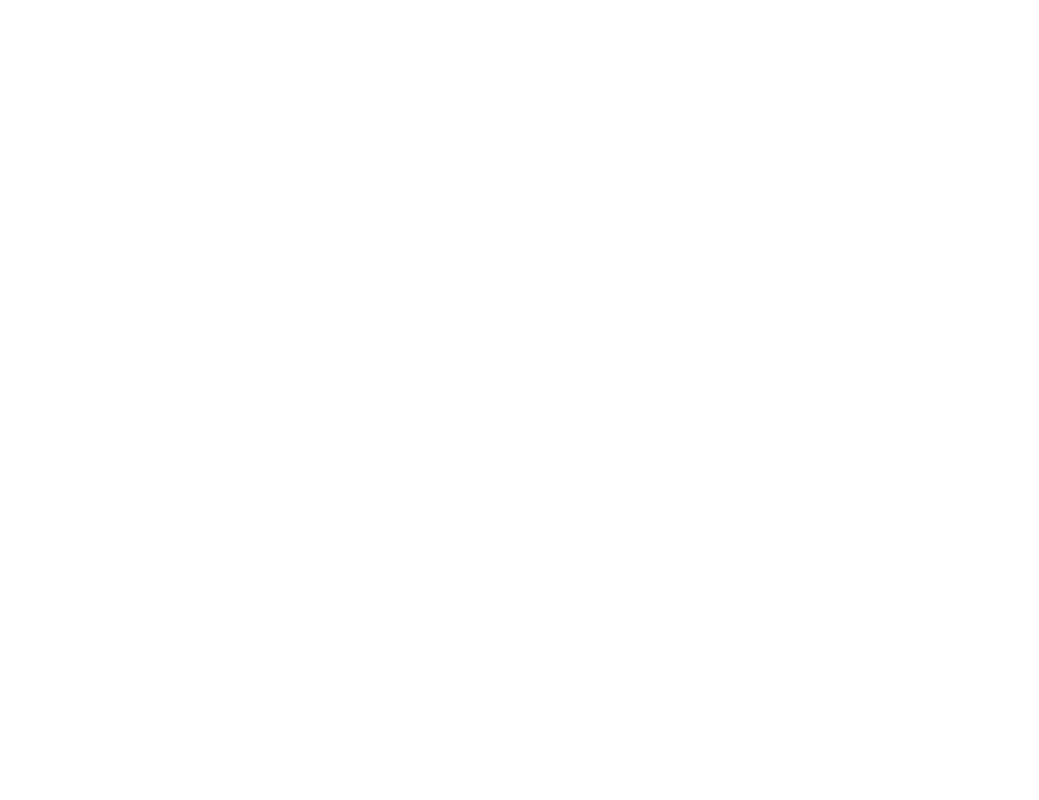
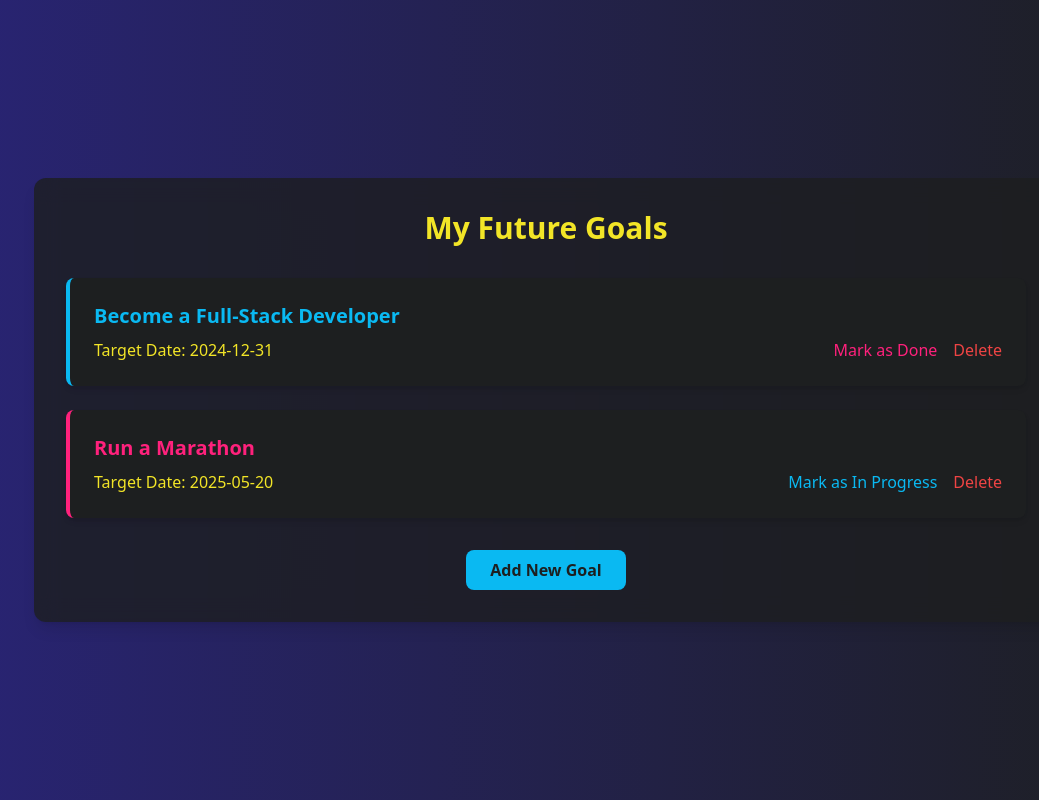
Before and after one commit to huuphuc-nguyen/RowdyHacksX-FutureSelf, a React (Vite) app: page /all-goals in a window 1280 px wide. Before the commit this address had no page. Shown: the whole page, without its empty margins (94-1133 px from the left). Built offline with nearby package versions, Linux system fonts and the light colour scheme.

Commit message:
add some screens

```diff
--- a/src/App.jsx
+++ b/src/App.jsx
@@ -6,7 +6,8 @@
 import Dashboard from './pages/Dashboard/Dashboard'
 import AddLetter from './pages/AddLetter/AddLetter'
 import AddGoal from './pages/AddGoal/AddGoal'
-
+import AllLetters from './pages/AllLetters/AllLetters'
+import AllGoals from './pages/AllGoals/AllGoals'
 
 function App() {
     return (
@@ -16,6 +17,8 @@
         <Route path="/dashboard" element={<Dashboard />} />
         <Route path="/add-letter" element={<AddLetter />} />
         <Route path="/add-goal" element={<AddGoal />} />
+        <Route path="/all-letters" element={<AllLetters />} />
+        <Route path="/all-goals" element={<AllGoals />} />
         <Route path="/" element={<Home />} />
       </Routes>
   )
--- /dev/null
+++ b/src/pages/AllGoals/AllGoals.jsx
@@ -0,0 +1,81 @@
+import React, { useState } from 'react';
+import { Link } from 'react-router-dom';
+
+const AllGoals = () => {
+  const [goals, setGoals] = useState([
+    { id: 1, title: 'Become a Full-Stack Developer', targetDate: '2024-12-31', completed: false },
+    { id: 2, title: 'Run a Marathon', targetDate: '2025-05-20', completed: true },
+    // Add more goals here
+  ]);
+
+  // Mark goal as completed
+  const toggleComplete = (id) => {
+    setGoals(goals.map(goal =>
+      goal.id === id ? { ...goal, completed: !goal.completed } : goal
+    ));
+  };
+
+  // Delete goal
+  const deleteGoal = (id) => {
+    setGoals(goals.filter(goal => goal.id !== id));
+  };
+
+  return (
+    <main className="min-h-screen bg-gradient-to-r from-deepPurple to-darkCharcoal text-metallicSilver flex items-center justify-center">
+      <div className="bg-darkCharcoal/80 p-8 rounded-xl shadow-lg w-full max-w-5xl backdrop-blur-md">
+
+        {/* Title Section */}
+        <h2 className="text-3xl font-bold text-cyberYellow mb-8 text-center">
+          My Future Goals
+        </h2>
+
+        {/* Goal List */}
+        <div className="space-y-6">
+          {goals.map((goal) => (
+            <div
+              key={goal.id}
+              className={`bg-darkCharcoal rounded-lg p-6 border-l-4 ${
+                goal.completed ? 'border-neonPink' : 'border-electricBlue'
+              } shadow-md`}
+            >
+              <h3 className={`text-xl font-bold ${goal.completed ? 'text-neonPink' : 'text-electricBlue'} mb-2`}>
+                {goal.title}
+              </h3>
+              <div className="flex justify-between items-center">
+                <span className="text-cyberYellow">Target Date: {goal.targetDate}</span>
+                <div className="space-x-4">
+                  <button
+                    onClick={() => toggleComplete(goal.id)}
+                    className={`${
+                      goal.completed ? 'text-electricBlue' : 'text-neonPink'
+                    } hover:underline`}
+                  >
+                    {goal.completed ? 'Mark as In Progress' : 'Mark as Done'}
+                  </button>
+                  <button
+                    onClick={() => deleteGoal(goal.id)}
+                    className="text-red-500 hover:text-neonPink transition duration-300"
+                  >
+                    Delete
+                  </button>
+                </div>
+              </div>
+            </div>
+          ))}
+        </div>
+
+        {/* Add New Goal Button */}
+        <div className="flex justify-center mt-8">
+          <Link
+            to="/add-goal"
+            className="bg-electricBlue text-darkCharcoal py-2 px-6 rounded-lg font-bold hover:bg-cyberYellow transition duration-300"
+          >
+            Add New Goal
+          </Link>
+        </div>
+      </div>
+    </main>
+  );
+};
+
+export default AllGoals;
--- /dev/null
+++ b/src/pages/AllLetters/AllLetters.jsx
@@ -0,0 +1,58 @@
+import React from 'react';
+import { Link } from 'react-router-dom';
+
+const AllLetters = () => {
+  const letters = [
+    { id: 1, title: 'Letter to My Future Self', preview: 'Dear Future Me, remember to stay strong...', deliveryDate: '2024-06-01' },
+    { id: 2, title: 'Dreams and Goals', preview: 'I hope you have achieved...', deliveryDate: '2025-01-15' },
+    // Add more letter data here
+  ];
+
+  return (
+    <main className="min-h-screen bg-gradient-to-r from-deepPurple to-darkCharcoal text-metallicSilver flex items-center justify-center">
+      <div className="bg-darkCharcoal/80 p-8 rounded-xl shadow-lg w-full max-w-5xl backdrop-blur-md">
+
+        {/* Title Section */}
+        <h2 className="text-3xl font-bold text-cyberYellow mb-8 text-center">
+          My Letters to the Future
+        </h2>
+
+        {/* Letter List */}
+        <div className="space-y-6">
+          {letters.map((letter) => (
+            <div key={letter.id} className="bg-darkCharcoal rounded-lg p-6 border-l-4 border-electricBlue shadow-md">
+              <h3 className="text-xl font-bold text-electricBlue mb-2">{letter.title}</h3>
+              <p className="text-sm mb-4">{letter.preview}</p>
+              <div className="flex justify-between items-center">
+                <span className="text-cyberYellow">Delivery Date: {letter.deliveryDate}</span>
+                <div className="space-x-4">
+                  <Link
+                    to={`/letters/${letter.id}`}
+                    className="text-electricBlue hover:underline"
+                  >
+                    View Details
+                  </Link>
+                  <button className="text-neonPink hover:text-red-500 transition duration-300">
+                    Delete
+                  </button>
+                </div>
+              </div>
+            </div>
+          ))}
+        </div>
+
+        {/* Add New Letter Button */}
+        <div className="flex justify-center mt-8">
+          <Link
+            to="/add-letter"
+            className="bg-electricBlue text-darkCharcoal py-2 px-6 rounded-lg font-bold hover:bg-cyberYellow transition duration-300"
+          >
+            Add New Letter
+          </Link>
+        </div>
+      </div>
+    </main>
+  );
+};
+
+export default AllLetters;
--- a/src/pages/Dashboard/Dashboard.jsx
+++ b/src/pages/Dashboard/Dashboard.jsx
@@ -37,7 +37,7 @@
             </li>
             {/* Add more letters here */}
           </ul>
-          <Link to="/letters" className="text-neonPink hover:underline mt-4 inline-block">
+          <Link to="/all-letters" className="text-neonPink hover:underline mt-4 inline-block">
             View All Letters
           </Link>
         </div>
@@ -52,7 +52,7 @@
             </li>
             {/* Add more goals here */}
           </ul>
-          <Link to="/goals" className="text-neonPink hover:underline mt-4 inline-block">
+          <Link to="/all-goals" className="text-neonPink hover:underline mt-4 inline-block">
             View All Goals
           </Link>
         </div>
--- a/src/pages/Login/Login.jsx
+++ b/src/pages/Login/Login.jsx
@@ -4,6 +4,7 @@
 import * as yup from 'yup'
 import { BsFillPersonFill, BsFillKeyFill } from "react-icons/bs";
 import background from '../../assets/background2.jpg'
+import { useNavigate } from 'react-router-dom';
 
 const schema = yup.object().shape({
   userName: yup.string().required('Please enter your username'),
@@ -11,11 +12,14 @@
 })
 
 const Login = () => {
+    const navigate = useNavigate()
+
   const { register, handleSubmit, formState: { errors }, reset } = useForm({
     resolver: yupResolver(schema)
   })
 
   const onSubmit = (data) => {
+    navigate('/dashboard')
     reset()
   }
 
--- a/src/pages/Signup/Signup.jsx
+++ b/src/pages/Signup/Signup.jsx
@@ -2,8 +2,6 @@
 import { useForm } from 'react-hook-form';
 import { yupResolver } from '@hookform/resolvers/yup';
 import * as yup from 'yup';
-//import { createUserWithEmailAndPassword } from 'firebase/auth';
-//import { auth } from './firebaseConfig'; // Import your Firebase auth configuration
 import { BsFillPersonFill } from 'react-icons/bs';
 import { BsFillKeyFill, BsEnvelopeFill } from 'react-icons/bs';
 import background from '../../assets/background2.jpg';
```
